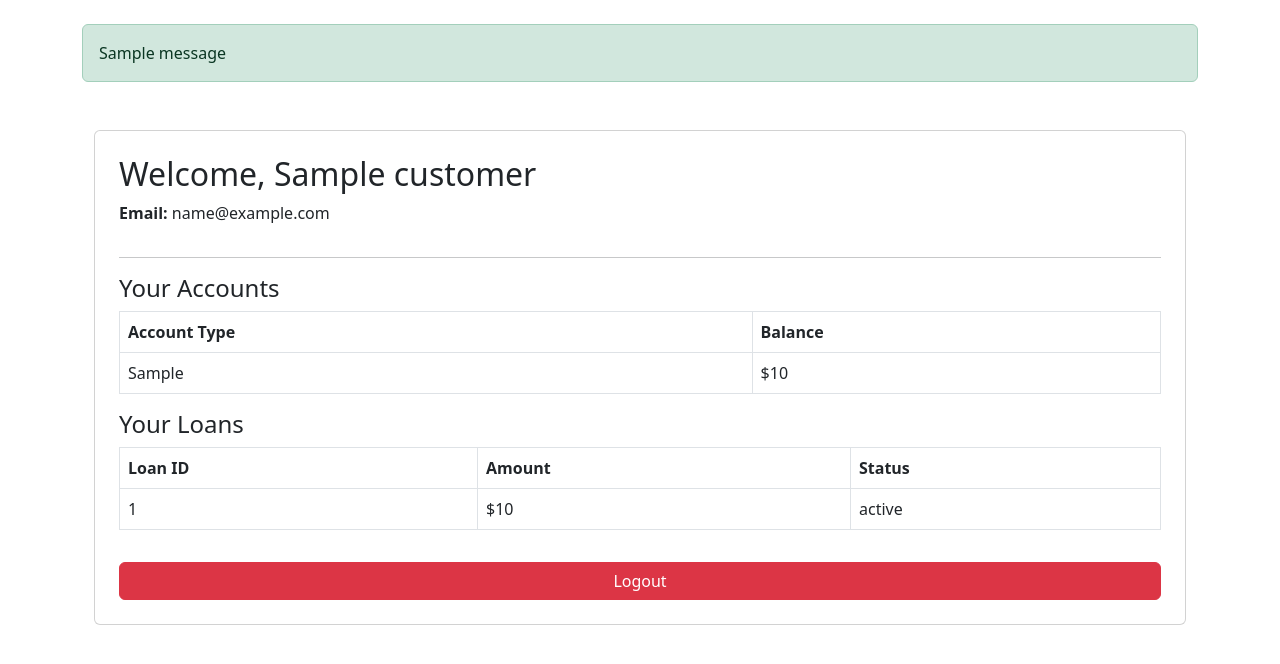
After one commit to ALuevanos/banking-system, a Flask app: template templates/customer_dashboard.html in a window 1280 px wide. The commit adds this page. Shown: the top 664 px of the page. Run offline with Flask 3, Linux system fonts and the light colour scheme; the template is opened without the code that fills it: most values are stand-ins (such as "Sample title", 1, 10 or a date in 2020); one stand-in notice (Sample message) is shown.

Commit message:
Full overwrite: latest working version of banking system with customer login

```diff
--- a/app.py
+++ b/app.py
@@ -1,4 +1,5 @@
-from flask import Flask, render_template, request, redirect, session, flash
+
+from flask import Flask, render_template, request, redirect, session, flash, url_for
 from db_config import get_connection
 
 app = Flask(__name__)
@@ -9,7 +10,7 @@ app.secret_key = '12345'
 def index():
     return render_template('index.html')
 
-# Login
+# Admin Login
 @app.route('/login', methods=['GET', 'POST'])
 def login():
     if 'admin' in session:
@@ -35,13 +36,13 @@ def login():
 
     return render_template('login.html')
 
-# Logout
+# Admin Logout
 @app.route('/logout')
 def logout():
     session.pop('admin', None)
     return redirect('/')
 
-# Dashboard
+# Admin Dashboard
 @app.route('/dashboard')
 def dashboard():
     if 'admin' not in session:
@@ -50,7 +51,6 @@ def dashboard():
     conn = get_connection()
     cursor = conn.cursor(dictionary=True)
 
-    # Recent Transactions
     cursor.execute("""
         SELECT t.transaction_id, t.amount, t.transaction_type, t.transaction_date, c.name AS customer_name
         FROM transaction t
@@ -61,7 +61,6 @@ def dashboard():
     """)
     recent_transactions = cursor.fetchall()
 
-    # Recent Payments
     cursor.execute("""
         SELECT p.payment_no, p.pay_amount, p.payment_day, c.name AS customer_name
         FROM payment p
@@ -73,19 +72,15 @@ def dashboard():
     """)
     recent_payments = cursor.fetchall()
 
-    # Total Income
     cursor.execute("SELECT SUM(amount) AS total_income FROM transaction WHERE transaction_type = 'deposit'")
     total_income = cursor.fetchone()['total_income'] or 0
 
-    # Total Outcome
     cursor.execute("SELECT SUM(amount) AS total_outcome FROM transaction WHERE transaction_type = 'withdrawal'")
     total_outcome = cursor.fetchone()['total_outcome'] or 0
 
-    # Current Balance
     cursor.execute("SELECT SUM(balance) AS current_balance FROM account")
     current_balance = cursor.fetchone()['current_balance'] or 0
 
-    # Active Customers
     cursor.execute("SELECT COUNT(*) AS count FROM customer")
     customer_count = cursor.fetchone()['count']
 
@@ -177,7 +172,6 @@ def payments():
 
     return render_template('payments.html', payments=data, total_payments=total_payments)
 
-
 # Employees
 @app.route('/employees')
 def employees():
@@ -228,6 +222,100 @@ def transactions():
     conn.close()
     return render_template('transactions.html', transactions=data)
 
+# ----------------- CUSTOMER LOGIN SYSTEM -----------------
+@app.route('/customer_login', methods=['GET', 'POST'])
+def customer_login():
+    if 'customer_id' in session:
+        return redirect('/customer_dashboard')
+
+    if request.method == 'POST':
+        customer_id = request.form['customer_id']
+        password = request.form['password']
+
+        conn = get_connection()
+        cursor = conn.cursor(dictionary=True)
+        cursor.execute("SELECT * FROM Customer WHERE customer_id = %s AND password = %s", (customer_id, password))
+        customer = cursor.fetchone()
+        cursor.close()
+        conn.close()
+
+        if customer:
+            session['customer_id'] = customer['customer_id']
+            return redirect('/customer_dashboard')
+        else:
+            flash("Invalid Customer ID or Password")
+            return redirect('/customer_login')
+
+    return render_template('customer_login.html')
+
+@app.route('/customer_dashboard')
+def customer_dashboard():
+    if 'customer_id' not in session:
+        return redirect('/customer_login')
+
+    customer_id = session['customer_id']
+    conn = get_connection()
+    cursor = conn.cursor(dictionary=True)
+
+    cursor.execute("SELECT * FROM Customer WHERE customer_id = %s", (customer_id,))
+    customer = cursor.fetchone()
+
+    cursor.execute("SELECT * FROM Account WHERE customer_id = %s", (customer_id,))
+    accounts = cursor.fetchall()
+
+    cursor.execute("""
+        SELECT l.* FROM Loan l
+        JOIN borrow b ON l.loan_id = b.loan_id
+        WHERE b.customer_id = %s
+    """, (customer_id,))
+    loans = cursor.fetchall()
+
+    cursor.close()
+    conn.close()
+
+    return render_template(
+        'customer_dashboard.html',
+        customer=customer,
+        customer_accounts=accounts,
+        customer_loans=loans
+    )
+
+@app.route('/customer_logout')
+def customer_logout():
+    session.pop('customer_id', None)
+    return redirect('/customer_login')
+
+@app.route('/register', methods=['GET', 'POST'])
+def register():
+    if request.method == 'POST':
+        customer_id = request.form['customer_id']
+        name = request.form['name']
+        password = request.form['password']
+
+        conn = get_connection()
+        cursor = conn.cursor(dictionary=True)
+
+        try:
+            cursor.execute("INSERT INTO customer (customer_id, name, password) VALUES (%s, %s, %s)",
+                           (customer_id, name, password))
+
+            cursor.execute("INSERT INTO account (account_id, balance, customer_id) VALUES (%s, %s, %s)",
+                           (str(int(customer_id) + 1000), 0.00, customer_id))
+
+            conn.commit()
+            flash('Registration successful! You can now log in.', 'success')
+            return redirect(url_for('customer_login'))
+
+        except Exception as e:
+            conn.rollback()
+            flash(f'Registration failed: {str(e)}', 'danger')
+
+        finally:
+            cursor.close()
+            conn.close()
+
+    return render_template('register.html')
+
 # Run App
 if __name__ == '__main__':
     app.run(debug=True)
--- /dev/null
+++ b/templates/customer_dashboard.html
@@ -0,0 +1,48 @@
+<!-- customer_dashboard.html -->
+{% extends 'layout.html' %}
+{% block content %}
+<div class="container mt-5">
+  <div class="card p-4">
+    <h2>Welcome, {{ customer.name }}</h2>
+    <p><strong>Email:</strong> {{ customer.email }}</p>
+    <hr>
+
+    <h4>Your Accounts</h4>
+    {% if customer_accounts %}
+      <table class="table table-bordered">
+        <thead><tr><th>Account Type</th><th>Balance</th></tr></thead>
+        <tbody>
+          {% for acc in customer_accounts %}
+            <tr>
+              <td>{{ acc.account_type }}</td>
+              <td>${{ acc.balance }}</td>
+            </tr>
+          {% endfor %}
+        </tbody>
+      </table>
+    {% else %}
+      <p>No accounts found.</p>
+    {% endif %}
+
+    <h4>Your Loans</h4>
+    {% if customer_loans %}
+      <table class="table table-bordered">
+        <thead><tr><th>Loan ID</th><th>Amount</th><th>Status</th></tr></thead>
+        <tbody>
+          {% for loan in customer_loans %}
+            <tr>
+              <td>{{ loan.loan_id }}</td>
+              <td>${{ loan.amount }}</td>
+              <td>{{ loan.status }}</td>
+            </tr>
+          {% endfor %}
+        </tbody>
+      </table>
+    {% else %}
+      <p>No loans found.</p>
+    {% endif %}
+
+    <a href="{{ url_for('customer_logout') }}" class="btn btn-danger mt-3">Logout</a>
+  </div>
+</div>
+{% endblock %}
--- a/templates/index.html
+++ b/templates/index.html
@@ -14,10 +14,12 @@
 
       <img src="{{ url_for('static', filename='assets/logo.png') }}" alt="CSUSB Credit Union Bank Logo" class="logo mb-3">
 
-      <h1 class="text-primary mb-3">Welcome to CSUSB<br>Credit Union Bank</h1>
+      <h1 class="text-primary mb-3">Welcome </h1>
       <p class="mb-4">Admin portal for managing accounts, loans, and customer data.</p>
 
       <a href="/login" class="btn btn-success login-btn"> Admin Login</a>
+      <a href="{{ url_for('customer_login') }}" class="btn btn-secondary mt-2">Customer Login</a>
+
     </div>
   </div>
 
--- /dev/null
+++ b/templates/layout.html
@@ -0,0 +1,21 @@
+<!DOCTYPE html>
+<html lang="en">
+<head>
+  <meta charset="UTF-8">
+  <title>CSUSB Credit Union Bank</title>
+  <link href="https://cdn.jsdelivr.net/npm/bootstrap@5.3.0/dist/css/bootstrap.min.css" rel="stylesheet">
+</head>
+<body>
+  <div class="container mt-4">
+    {% with messages = get_flashed_messages(with_categories=true) %}
+      {% if messages %}
+        {% for category, message in messages %}
+          <div class="alert alert-{{ category }}">{{ message }}</div>
+        {% endfor %}
+      {% endif %}
+    {% endwith %}
+
+    {% block content %}{% endblock %}
+  </div>
+</body>
+</html>
```
Also changed, not shown: templates/accounts.html (+5 -3 lines), templates/customer_login.html (added, +30 -0 lines), templates/customers.html (+5 -4 lines), templates/loans.html (+54 -0 lines).
